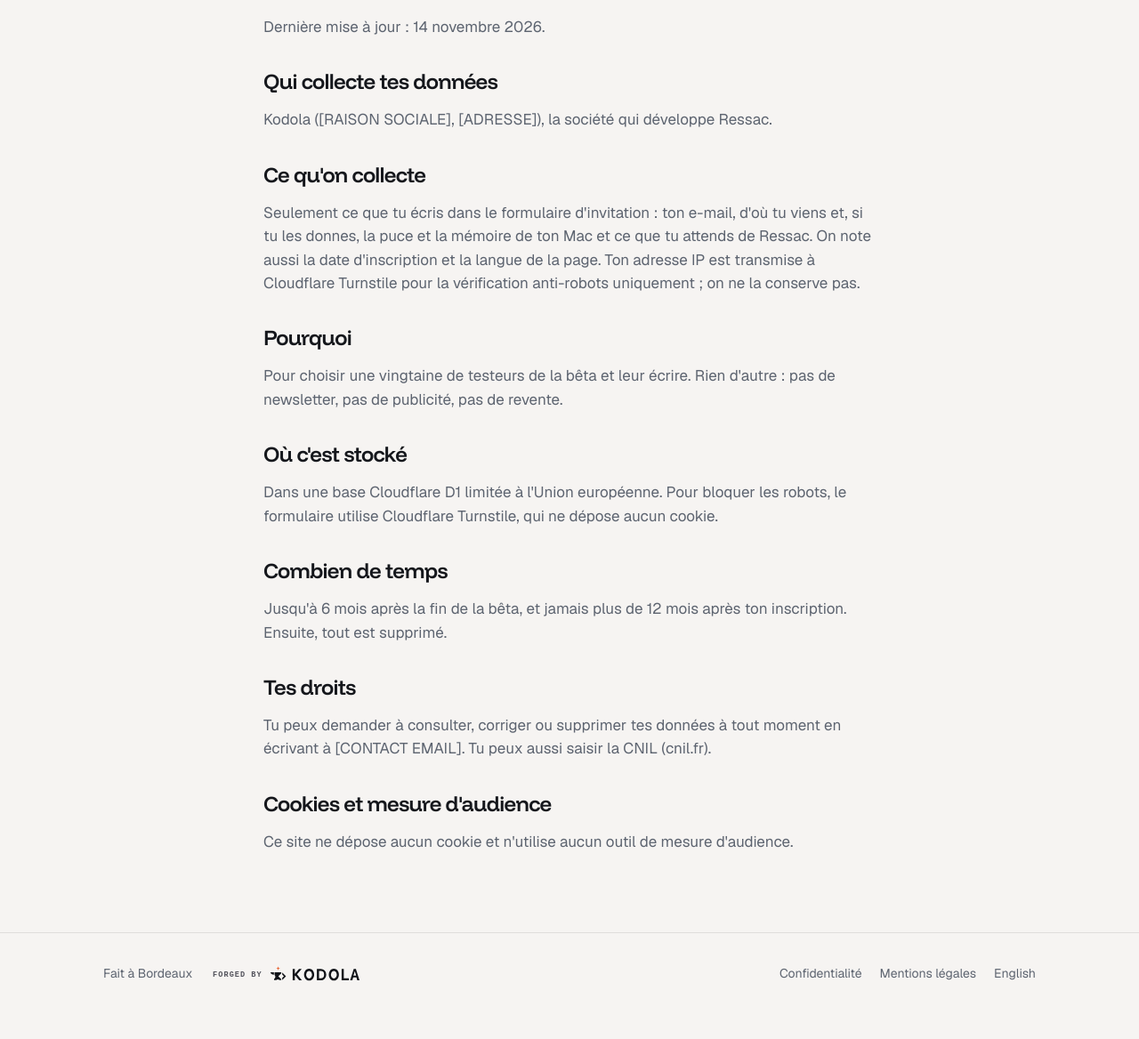
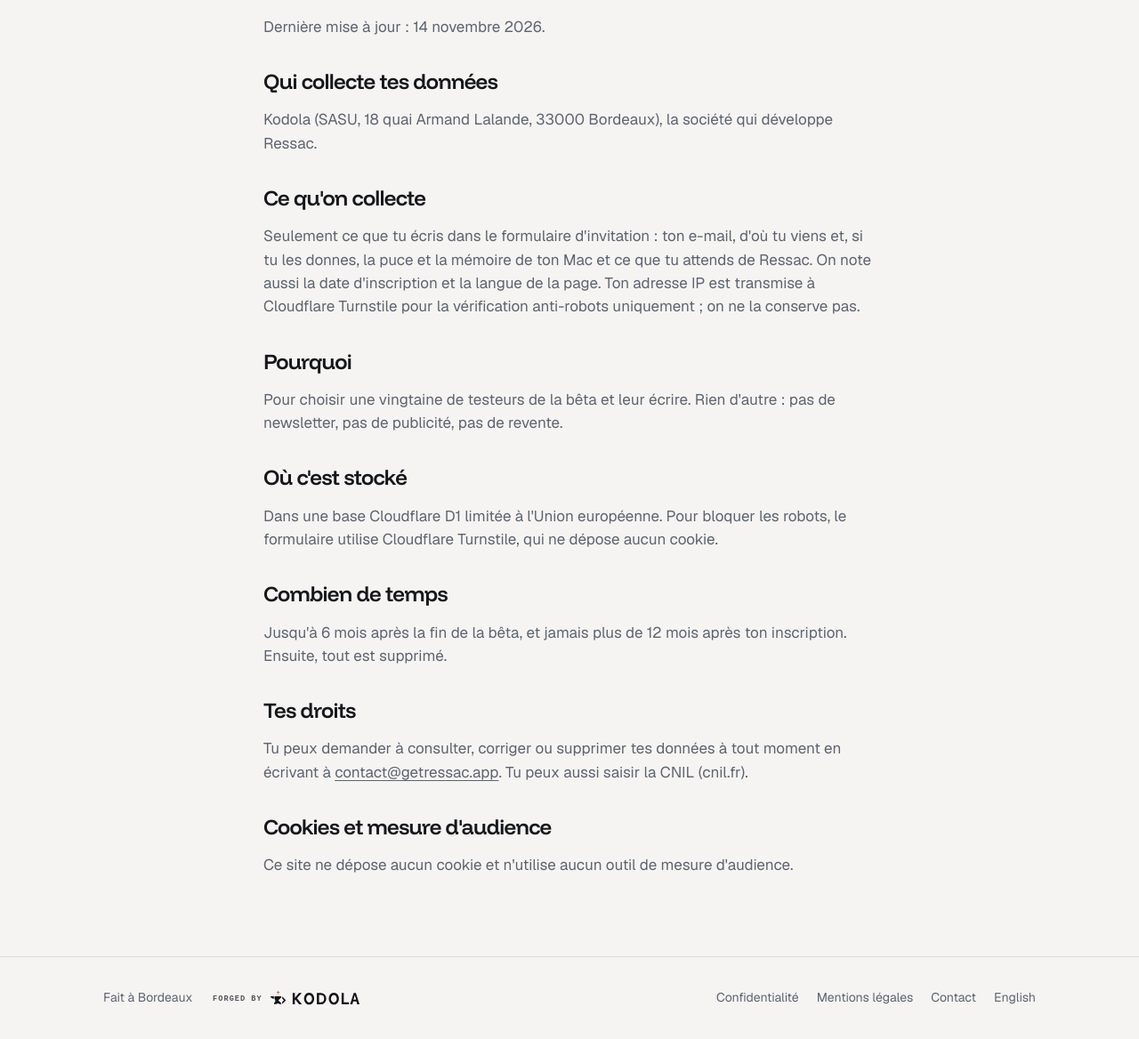
Before and after one commit to kodolaHQ/getressac.app, a website: page public/fr/confidentialite.html in a window 1280 px wide. Shown: the part 190-1358 px from the top of the page at 89% size. Drawn offline with Linux system fonts and the light colour scheme.

Commit message:
feat: contact email and filled legal notice
Co-Authored-By: Claude Opus 5.5 <noreply@anthropic.com>

```diff
--- a/public/fr/confidentialite.html
+++ b/public/fr/confidentialite.html
@@ -16,7 +16,7 @@
   <h1>Confidentialité.</h1>
   <p>Dernière mise à jour : 14 novembre 2026.</p>
   <h2>Qui collecte tes données</h2>
-  <p>Kodola ([RAISON SOCIALE], [ADRESSE]), la société qui développe Ressac.</p>
+  <p>Kodola (SASU, 18 quai Armand Lalande, 33000 Bordeaux), la société qui développe Ressac.</p>
   <h2>Ce qu'on collecte</h2>
   <p>Seulement ce que tu écris dans le formulaire d'invitation : ton e-mail, d'où tu viens et, si tu les donnes, la puce et la mémoire de ton Mac et ce que tu attends de Ressac. On note aussi la date d'inscription et la langue de la page. Ton adresse IP est transmise à Cloudflare Turnstile pour la vérification anti-robots uniquement ; on ne la conserve pas.</p>
   <h2>Pourquoi</h2>
@@ -26,7 +26,7 @@
   <h2>Combien de temps</h2>
   <p>Jusqu'à 6 mois après la fin de la bêta, et jamais plus de 12 mois après ton inscription. Ensuite, tout est supprimé.</p>
   <h2>Tes droits</h2>
-  <p>Tu peux demander à consulter, corriger ou supprimer tes données à tout moment en écrivant à [CONTACT EMAIL]. Tu peux aussi saisir la CNIL (cnil.fr).</p>
+  <p>Tu peux demander à consulter, corriger ou supprimer tes données à tout moment en écrivant à <a href="mailto:contact@getressac.app">contact@getressac.app</a>. Tu peux aussi saisir la CNIL (cnil.fr).</p>
   <h2>Cookies et mesure d'audience</h2>
   <p>Ce site ne dépose aucun cookie et n'utilise aucun outil de mesure d'audience.</p>
 </main>
@@ -40,6 +40,7 @@
     <nav>
       <a href="/fr/confidentialite.html">Confidentialité</a>
       <a href="/fr/mentions-legales.html">Mentions légales</a>
+      <a href="mailto:contact@getressac.app">Contact</a>
       <a href="/">English</a>
     </nav>
   </div>
```
Also changed, not shown: public/fr/index.html (+1 -0 lines), public/fr/mentions-legales.html (+2 -1 lines), public/fr/merci.html (+1 -0 lines), public/index.html (+1 -0 lines), public/legal.html (+2 -1 lines), public/privacy.html (+3 -2 lines), public/thanks.html (+1 -0 lines).
